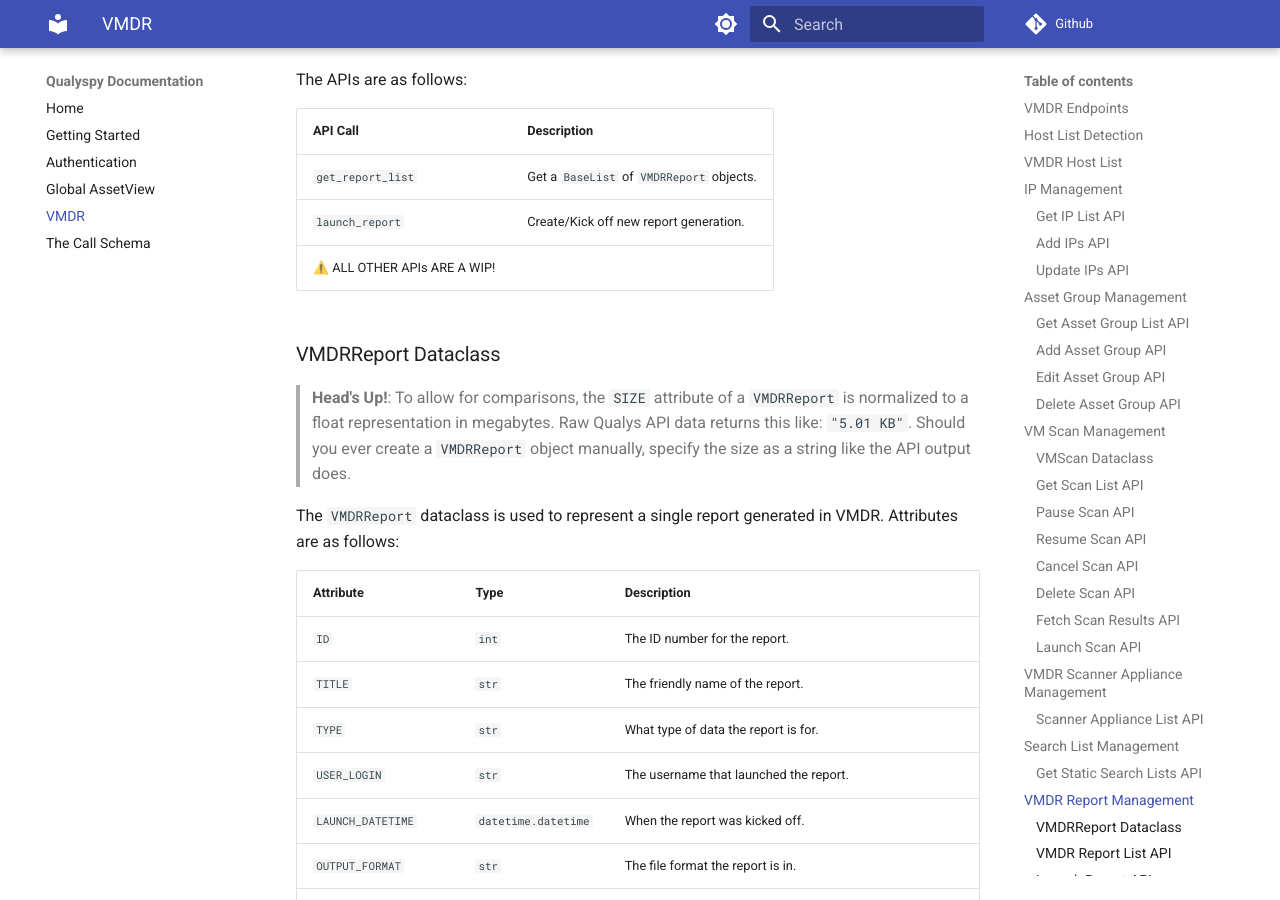
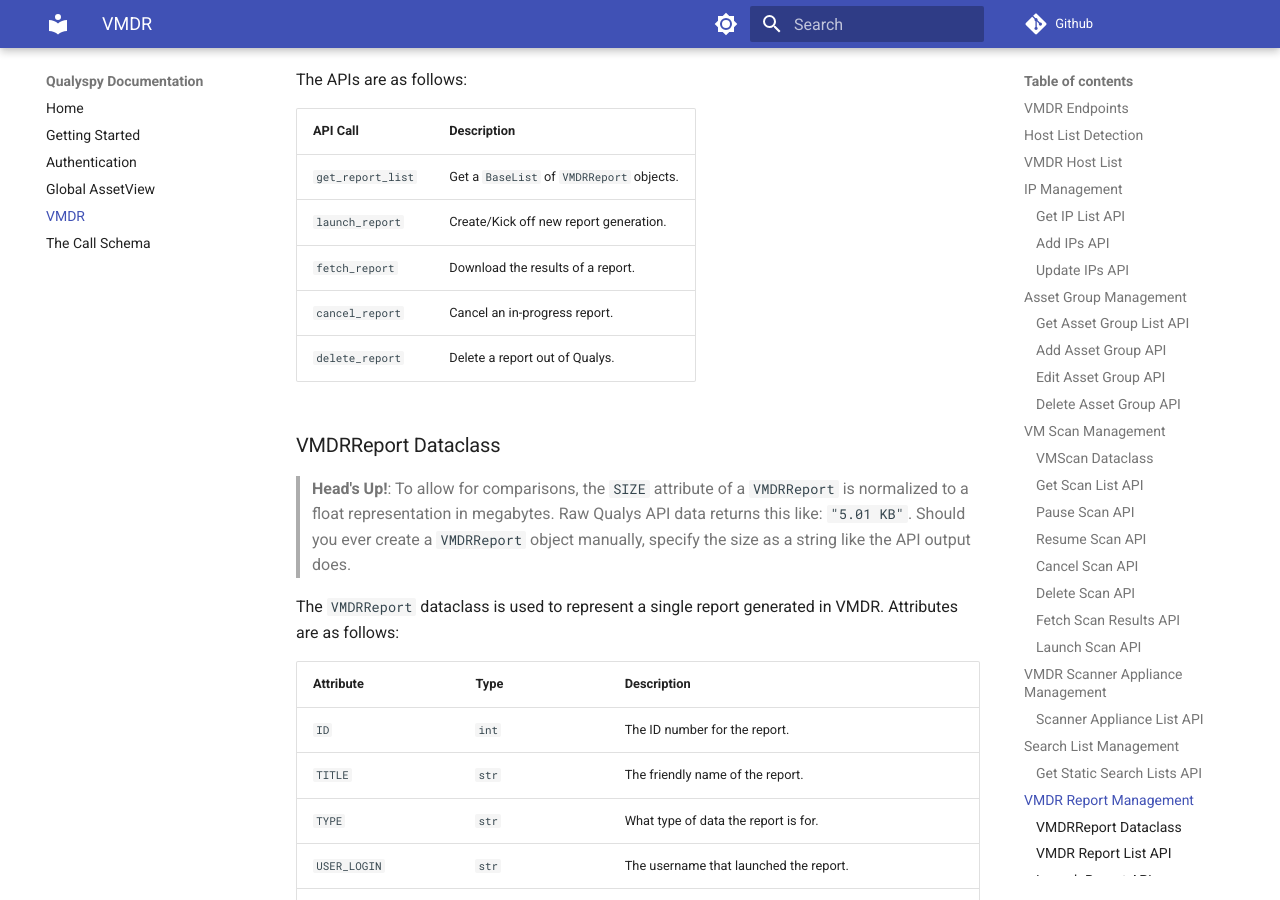
Before and after one commit to 0x41424142/qualysdk, an MkDocs documentation site: the page built from docs/vmdr.md, in a window 1280 px wide and 900 px high, scrolled down 25533 px. Built offline with MkDocs 1.6.1 and Material for MkDocs 9.7.7, drawn with Linux system fonts in a browser that asks for light colours; comment, search, counter and statistics services are not loaded.

Commit message:
Update vmdr.md

````diff
--- a/docs/vmdr.md
+++ b/docs/vmdr.md
@@ -632,7 +632,9 @@ The APIs are as follows:
 |--|--|
 |```get_report_list```| Get a ```BaseList``` of ```VMDRReport``` objects.|
 |```launch_report```|Create/Kick off new report generation.|
-|⚠️ ALL OTHER APIs ARE A WIP!|
+|```fetch_report```|Download the results of a report.|
+|```cancel_report```|Cancel an in-progress report.|
+|```delete_report```|Delete a report out of Qualys.|
 
 ### VMDRReport Dataclass
 
````
